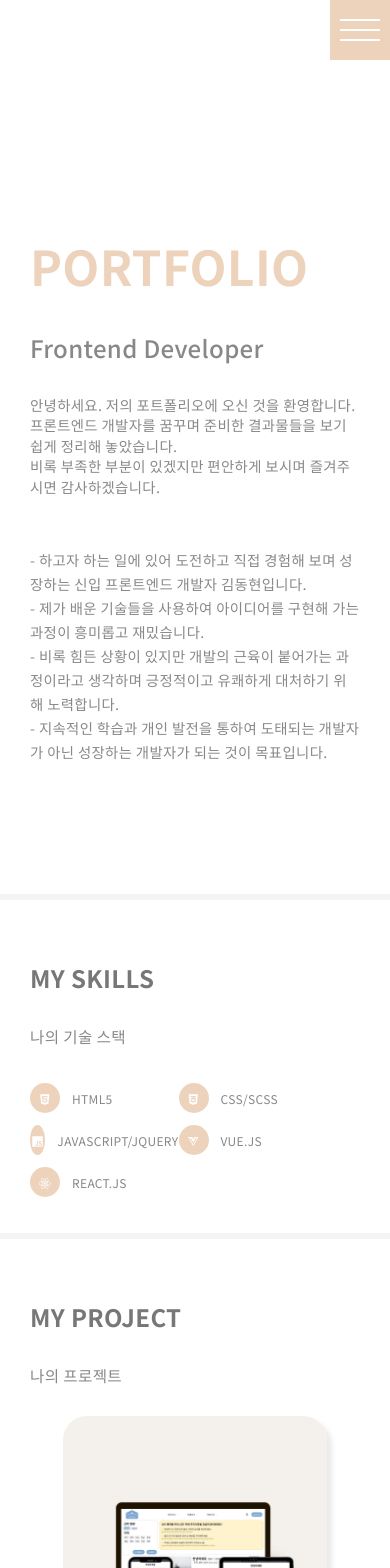
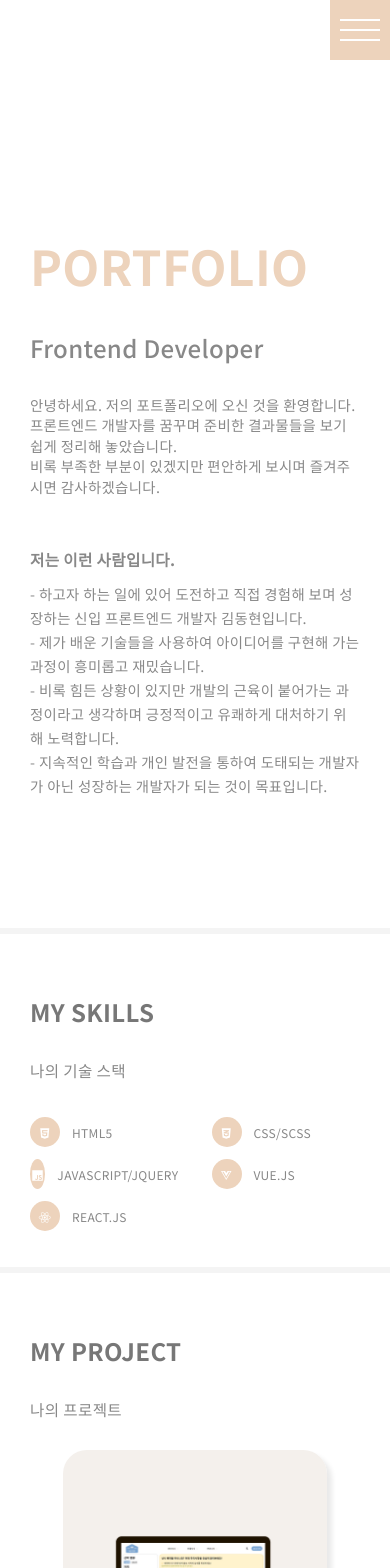
Before and after one commit to kdh990315/portfolio2024, a Vue app: page /#/ in a window 390 px wide. Shown: the top 1568 px of the page. Built offline with nearby package versions, Linux system fonts and the light colour scheme; a web font is replaced by a local one.

Commit message:
모바일 디자인 수정

```diff
--- a/src/components/IntroSection.vue
+++ b/src/components/IntroSection.vue
@@ -13,7 +13,7 @@
 				<br>
 				<br>
 				<div class="text_container">
-					<h2></h2>
+					<h3>저는 이런 사람입니다.</h3>
 					<p>- 하고자 하는 일에 있어 도전하고 직접 경험해 보며 성장하는 신입 프론트엔드 개발자 김동현입니다.</p>
 					<p>- 제가 배운 기술들을 사용하여 아이디어를 구현해 가는 과정이 흥미롭고 재밌습니다.</p>
 					<p>- 비록 힘든 상황이 있지만 개발의 근육이 붙어가는 과정이라고 생각하며 긍정적이고 유쾌하게 대처하기 위해 노력합니다.</p>
@@ -61,6 +61,12 @@
 
 		.text_container {
 
+			h3 {
+				font-size: 1.3rem;
+				padding-bottom: 1rem;
+				color: #888;
+			}
+
 			p {
 				line-height: 2rem;
 			}
--- a/src/components/ProjectSection.vue
+++ b/src/components/ProjectSection.vue
@@ -102,6 +102,10 @@ export default {
 				.project_text {
 					margin-left: 3rem;
 
+					@media (max-width: 600px) {
+						margin-left: 0;
+					}
+
 					.project_title {
 						font-size: 1.5rem;
 						padding-top: 3rem;
--- a/src/components/SkillSection.vue
+++ b/src/components/SkillSection.vue
@@ -146,6 +146,10 @@ export default {
 				flex-wrap: wrap;
 				cursor: pointer;
 
+				@media (max-width: 600px) {
+					justify-content: space-between;
+				}
+
 				li {
 					width: 45%;
 					display: flex;
```
